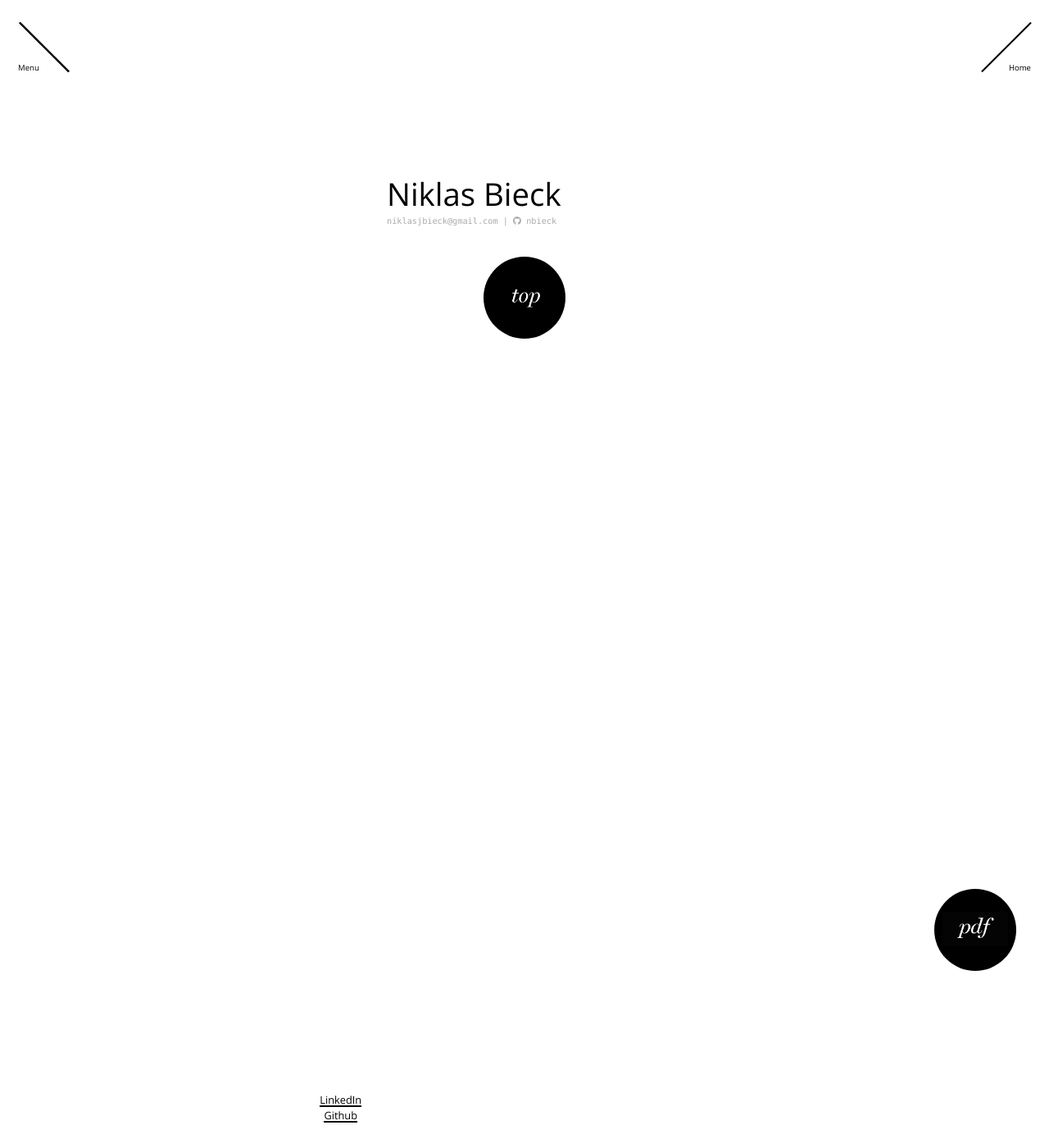
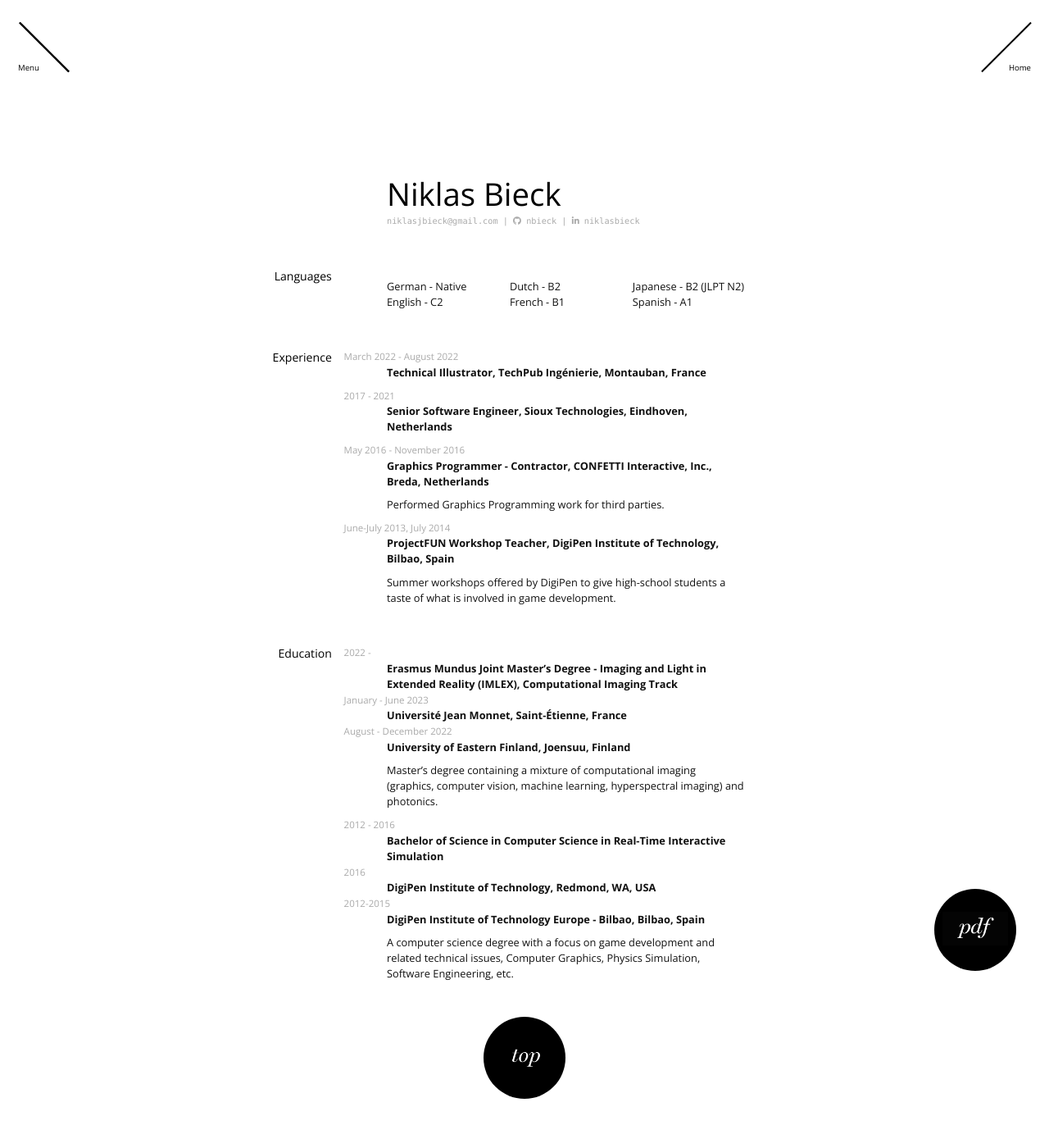
Before and after one commit to nbieck/nbieck.github.io, a Jekyll site: the page built from resume.md, in a window 1280 px wide and 1400 px high. Shown: the whole window at 82% size. Built offline with Jekyll 4.4.1, drawn with Linux system fonts in a browser that asks for light colours; nearby versions of some CDN libraries; some web fonts are replaced.

Commit message:
Update resume

```diff
--- a/resume.md
+++ b/resume.md
@@ -10,4 +10,53 @@ permalink: /resume/
 <a href="mailto:niklasjbieck@gmail.com">niklasjbieck@gmail.com</a>
 |
 <i class="fa fa-github"></i> <a href="http://github.com/nbieck">nbieck</a>
+|
+<i class="fa fa-linkedin"></i> <a href="https://www.linkedin.com/in/niklasbieck/">niklasbieck</a>
 </div>
+
+## Languages
+
+* German - Native
+* English - C2
+* Dutch - B2
+* French - B1
+* Japanese - B2 (JLPT N2)
+* Spanish - A1
+
+## Experience
+
+`March 2022 - August 2022`
+__Technical Illustrator, TechPub Ingénierie, Montauban, France__
+
+`2017 - 2021`
+__Senior Software Engineer, Sioux Technologies, Eindhoven, Netherlands__
+
+`May 2016 - November 2016`
+__Graphics Programmer - Contractor, CONFETTI Interactive, Inc., Breda, Netherlands__
+
+Performed Graphics Programming work for third parties.
+
+`June-July 2013, July 2014`
+__ProjectFUN Workshop Teacher, DigiPen Institute of Technology, Bilbao, Spain__
+
+Summer workshops offered by DigiPen to give high-school students a taste of what is involved in game development.
+
+## Education
+
+`2022 - `
+__Erasmus Mundus Joint Master's Degree - Imaging and Light in Extended Reality (IMLEX), Computational Imaging Track__
+`January - June 2023`
+__Université Jean Monnet, Saint-Étienne, France__
+`August - December 2022`
+__University of Eastern Finland, Joensuu, Finland__
+
+Master's degree containing a mixture of computational imaging (graphics, computer vision, machine learning, hyperspectral imaging) and photonics.
+
+`2012 - 2016`
+__Bachelor of Science in Computer Science in Real-Time Interactive Simulation__
+`2016`
+__DigiPen Institute of Technology, Redmond, WA, USA__
+`2012-2015`
+__DigiPen Institute of Technology Europe - Bilbao, Bilbao, Spain__
+
+A computer science degree with a focus on game development and related technical issues, Computer Graphics, Physics Simulation, Software Engineering, etc.
```
